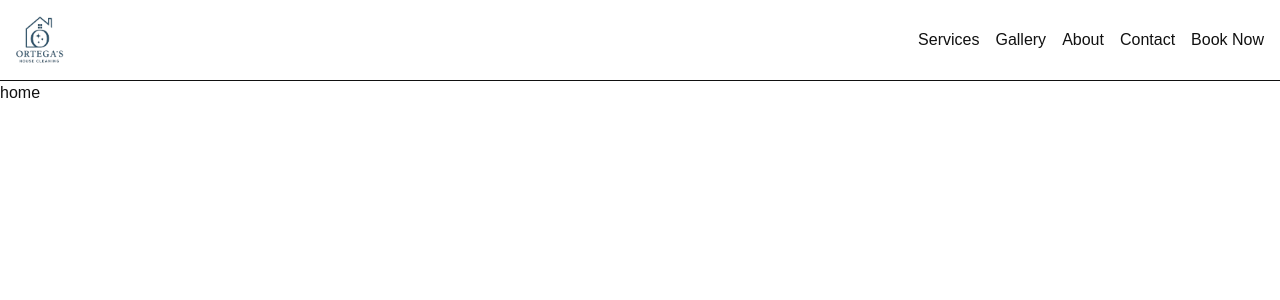
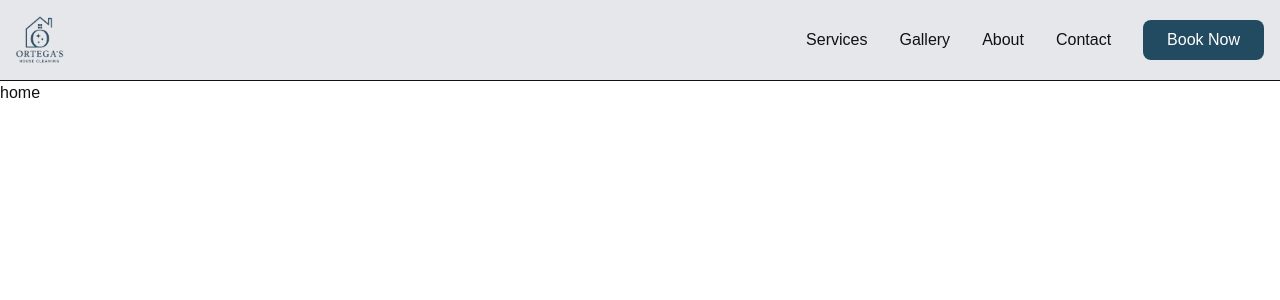
Before and after one commit to webimpactuw/ortegas-cleaning, a Next.js app: page / in a window 1280 px wide. Shown: the top 300 px of the page. Built offline with nearby package versions, Linux system fonts and the light colour scheme.

Commit message:
Set navbar color and give booknow button styling

```diff
--- a/components/Navbar.js
+++ b/components/Navbar.js
@@ -6,15 +6,15 @@ import logo_hallow from "../public/logo_hallow.png";
 // TODO: Book Now button should be its own component
 export default function Navbar() {
   return (
-    <nav className="flex justify-between items-center p-4 border-b">
+    <nav className="flex justify-between items-center p-4 border-b bg-[#e6e7eb]">
       <Link href="/"><Image src={logo_hallow} alt="Home" width={64} height={64} className="h-12 w-auto object-contain" /></Link>
 
-      <div className="flex gap-4">
+      <div className="flex gap-8 items-center">
         <Link href="/services">Services</Link>
         <Link href="/gallery">Gallery</Link>
         <Link href="/about">About</Link>
         <Link href="/contact">Contact</Link>
-        <Link href="/book">Book Now</Link>
+        <Link href="/book" className="rounded-[8px] text-white px-6 py-2 bg-[#224a60]">Book Now</Link>
       </div>
     </nav>
   );
```
